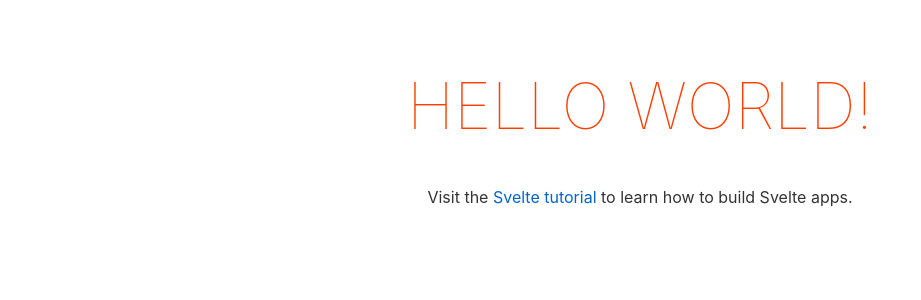
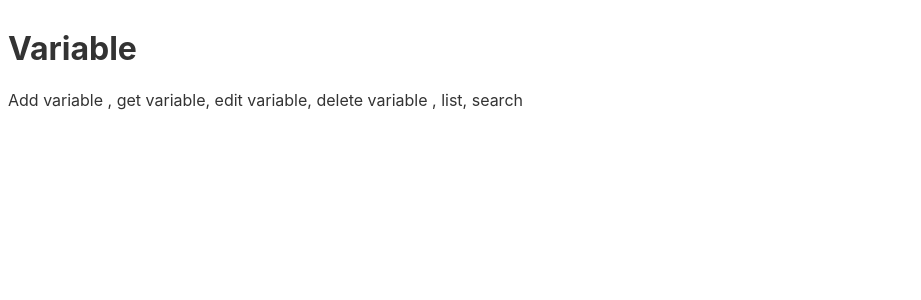
Before and after one commit to ikbhal/variable, a Svelte app: page / in a window 1280 px wide. Shown: the top 300 px of the page, without its empty margins (0-921 px from the left). Built offline with nearby package versions, Linux system fonts and the light colour scheme.

Commit message:
requirements2

```diff
--- a/src/App.svelte
+++ b/src/App.svelte
@@ -1,30 +1,10 @@
 <script>
-	export let name;
 </script>
 
 <main>
-	<h1>Hello {name}!</h1>
-	<p>Visit the <a href="https://svelte.dev/tutorial">Svelte tutorial</a> to learn how to build Svelte apps.</p>
+	<h1>Variable</h1>
+	<p>Add variable , get variable, edit variable, delete variable , list, search </p>
 </main>
 
 <style>
-	main {
-		text-align: center;
-		padding: 1em;
-		max-width: 240px;
-		margin: 0 auto;
-	}
-
-	h1 {
-		color: #ff3e00;
-		text-transform: uppercase;
-		font-size: 4em;
-		font-weight: 100;
-	}
-
-	@media (min-width: 640px) {
-		main {
-			max-width: none;
-		}
-	}
 </style>
```
